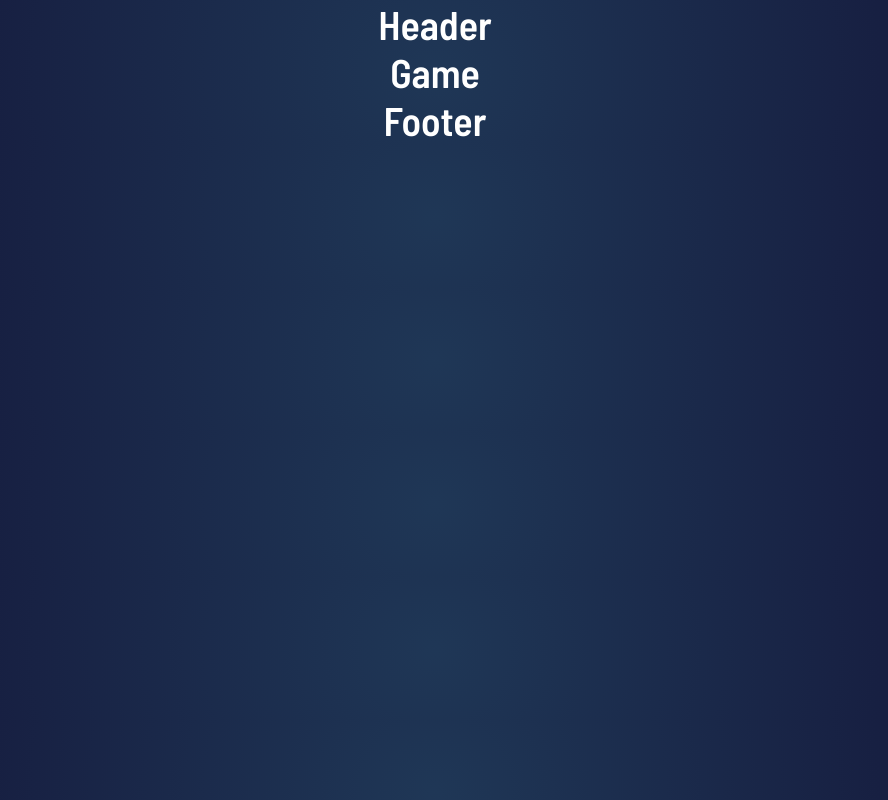
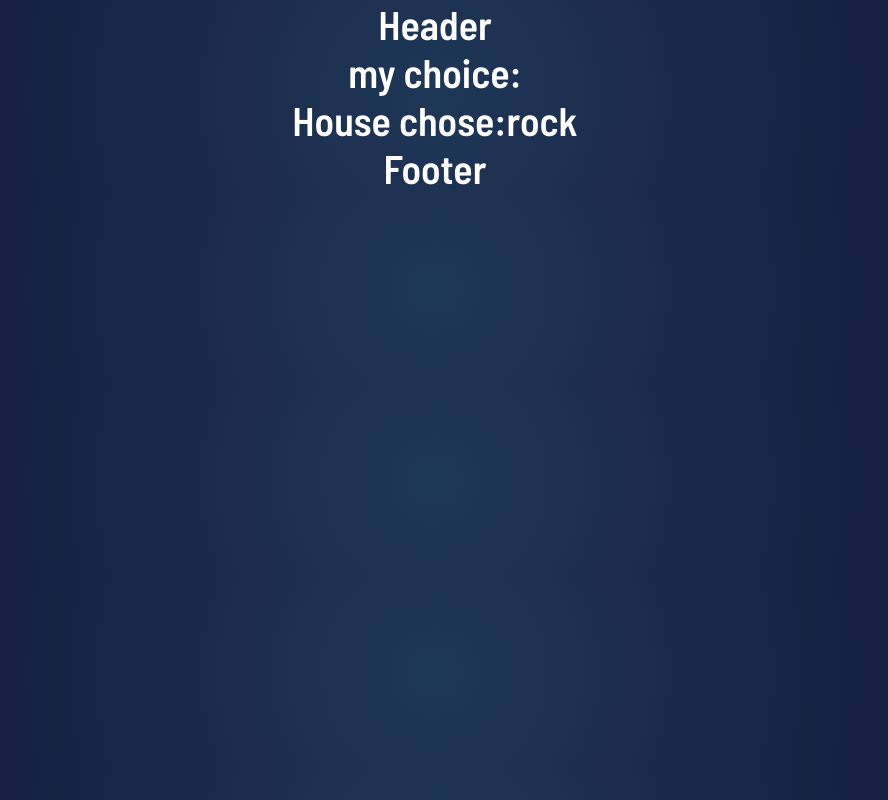
Before and after one commit to Lundi19/rps-react, a React (Vite) app: page /game in a window 1280 px wide. Shown: the whole page, without its empty margins (205-1093 px from the left). Built offline with nearby package versions, Linux system fonts and the light colour scheme.

Commit message:
player choice and house choice state

```diff
--- a/src/components/Game.js
+++ b/src/components/Game.js
@@ -1,11 +1,27 @@
-import React from 'react'
+import React, { useEffect, useState } from "react";
 
-const Game = () => {
-  return (
-    <div>
-      Game
-    </div>
-  )
+
+const Game = ({ score, myChoice, setScore }) => {
+
+  const [house, setHouse] = useState("");
+  const [playerWin, setPlayerWin] = useState("");
+
+  const newHousePick=()=>{
+    const choices=["rock", "paper", "scissors"];
+    setHouse(choices[Math.floor(Math.random() * 3)]);
+  }
+
+  useEffect(() => {
+    newHousePick();
+  }, []);
+
+  return <div className="game">
+
+    my choice:{myChoice} <br/>
+    House chose:{house}
+
+    </div>;
+
 }
 
 export default Game
--- a/src/components/Play.js
+++ b/src/components/Play.js
@@ -9,8 +9,8 @@ const Play = ({ setMyChoice }) => {
 
   return (
     <div className="play">
-      <img src={Triangle} alt="" className="triangle" />
-      <div className="items">
+      {/* <img src={Triangle} alt="" className="triangle" />
+      <div className="items"> */}
         <Link to="/game">
           <div
             data-id="paper"
@@ -36,7 +36,7 @@ const Play = ({ setMyChoice }) => {
           Rock
         </Link>
       </div>
-    </div>
+    //</div>
   );
 };
 
```
